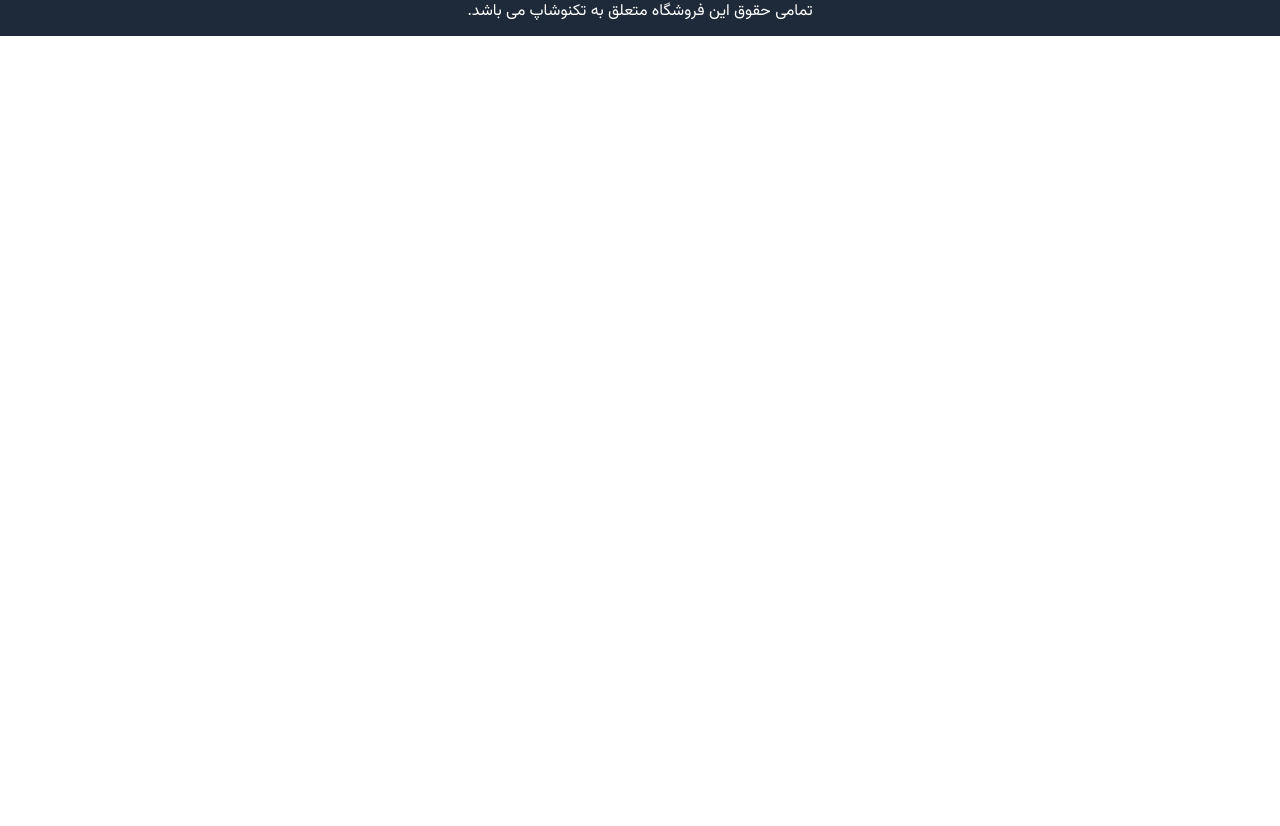
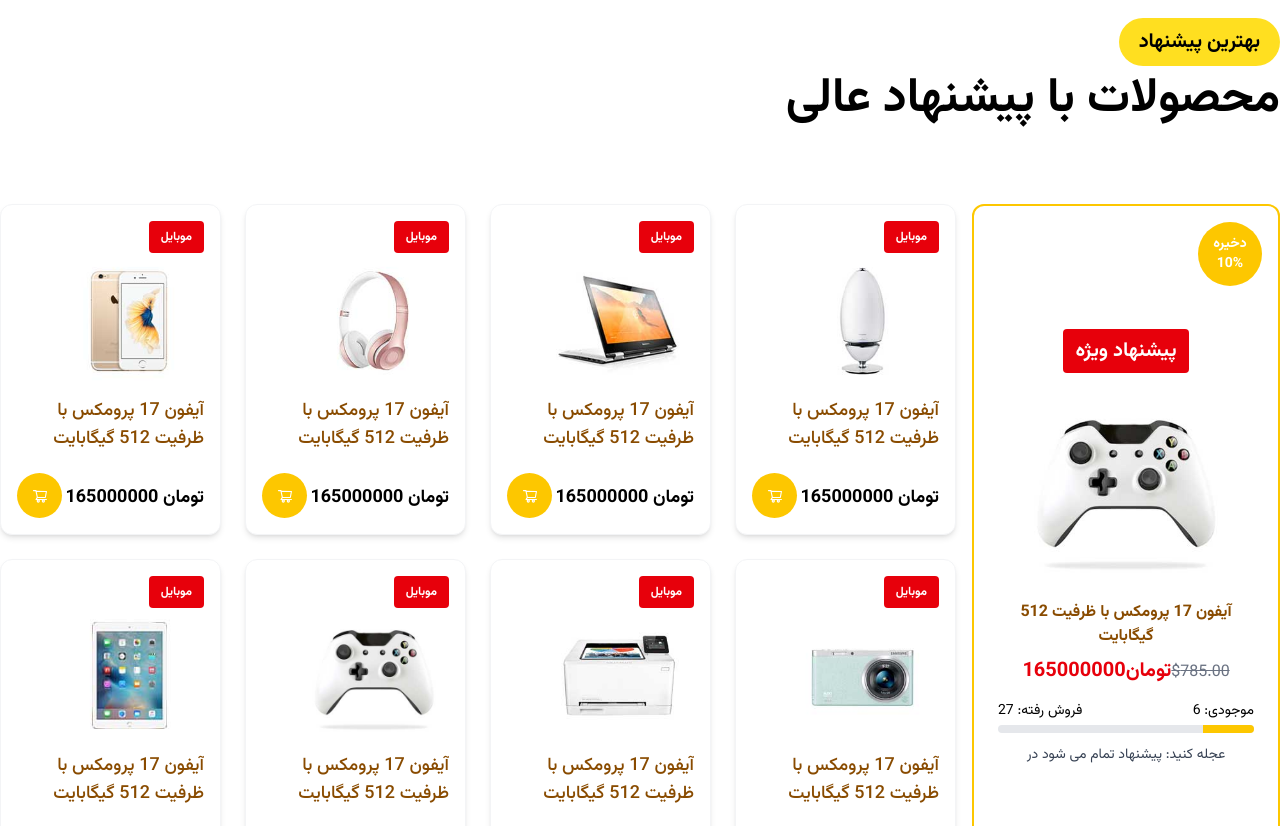
Before and after one commit to mskdeveloper/Techno-Shop, a Next.js app: page / in a window 1280 px wide. Shown: the part 2774-3600 px from the top of the page. Before the commit the page ends 2810 px from the top, so only its background shows below. Built offline with nearby package versions, Linux system fonts and the light colour scheme.

Commit message:
fix checkout page bug

```diff
--- a/app/cart/page.js
+++ b/app/cart/page.js
@@ -62,7 +62,7 @@ const Cart = () => {
     (acc, item) => acc + item.price * item.quantity,
     0
   );
-  const shipping = cart.length ? 300 : 0;
+  const shipping = cart.length ? 30000000 : 0;
   const discountAmount = (subTotal * discount) / 100;
   const total = subTotal + shipping - discountAmount;
 
--- /dev/null
+++ b/app/checkout/PaymentOption.jsx
@@ -0,0 +1,37 @@
+"use client";
+import React from "react";
+
+const PaymentOption = ({
+  id,
+  label,
+  selectedPayment,
+  setSelectedPayment,
+  children,
+}) => {
+  return (
+    <label
+      htmlFor={id}
+      className={`flex items-start gap-3 p-4 border rounded-md cursor-pointer transition-all ${
+        selectedPayment === id
+          ? "border-yellow-400 bg-yellow-50 shadow-sm"
+          : "border-gray-300"
+      } `}
+    >
+      <input
+        type="radio"
+        id={id}
+        name="payment"
+        value={id}
+        checked={selectedPayment === id}
+        onChange={() => setSelectedPayment(id)}
+        className="mt-1 w-4 h-4 text-yellow-400 accent-yellow-400"
+      />
+      <div className="flex-1">
+        <span className="text-sm">{label}</span>
+        {children}
+      </div>
+    </label>
+  );
+};
+
+export default PaymentOption;
--- a/app/page.js
+++ b/app/page.js
@@ -1,6 +1,7 @@
 import Slider from "../components/Home/Slider";
 import Banners from "../components/Home/Banners";
 import PopularProducts from "../components/Home/PopularProducts";
+import BestDeals from "@/components/Home/BestDeals";
 
 const page = () => {
   return (
@@ -8,6 +9,7 @@ const page = () => {
       <Slider />
       <Banners />
       <PopularProducts />
+      <BestDeals />
     </>
   );
 };
--- /dev/null
+++ b/components/Home/BestDeals.jsx
@@ -0,0 +1,131 @@
+"use client";
+import React from "react";
+import Image from "next/image";
+
+import { toast, ToastContainer } from "react-toastify";
+import "react-toastify/dist/ReactToastify.css";
+
+import { useRouter } from "next/navigation";
+
+import ProductData from "../../public/Data.json";
+
+import { AiOutlineShoppingCart } from "react-icons/ai";
+
+const BestDeals = () => {
+  const products = ProductData.Products;
+  const specialOffer = products.find((p) => p.Id === 7);
+
+  const navigate = useRouter();
+
+  const handleAddToCart = (product) => {
+    const cart = JSON.parse(localStorage.getItem("cartItems")) || [];
+    const exists = cart.some((item) => item.Id === product.Id);
+
+    if (!exists) {
+      const updateCart = [...cart, { ...product, quantity: 1 }];
+      localStorage.setItem("cartItems", JSON.stringify(updateCart));
+      toast.success("Item Added To Cart");
+    } else {
+      toast.warning("Item Already In Cart");
+    }
+    setTimeout(() => {
+      navigate.push("/cart");
+    }, 1000);
+  };
+  return (
+    <>
+      {/* Section Title */}
+      <div className="container mx-auto section-title my-10">
+        <span className="text-xl font-semibold bg-yellow-300 px-5 py-2 rounded-full">
+          بهترین پیشنهاد{" "}
+        </span>
+        <h1 className="text-5xl font-bold font-bricolage mt-5">
+          محصولات با پیشنهاد عالی
+        </h1>
+      </div>
+      {/* Products */}
+      <div className="container mx-auto product-wrapper py-10 grid grid-cols-1 lg:grid-cols-4 gap-4">
+        {/* Specian Offer Card */}
+        <div className="bg-white border-2 border-yellow-400 p-6 product-banner-wrap rounded-xl flex flex-col items-center justify-center text-center relative">
+          <span className="text-xl text-white font-bold mb-1 bg-red-600 px-3 py-2 rounded">
+            پیشنهاد ویژه
+          </span>
+          <div className="absolute top-4 right-4 bg-yellow-400 text-white rounded-full h-16 w-16 flex items-center justify-center font-bold text-sm">
+            دخیره <br /> 10%
+          </div>
+          <Image
+            width={90}
+            height={90}
+            src={specialOffer.ProductsImage}
+            alt={specialOffer.Name}
+            className="w-4/5 mx-auto my-4"
+          />
+          <h3 className="text-yellow-800 font-semibold">{specialOffer.Name}</h3>
+          <div className="mt-2">
+            <span className="line-through text-gray-500">
+              ${specialOffer.OldPrice}
+            </span>
+            <span className="text-red-600 text-xl font-bold">
+              تومان{specialOffer.Price}
+            </span>
+          </div>
+          <div className="flex justify-between w-full mt-4 text-sm">
+            <span>موجودی: 6</span>
+            <span>فروش رفته: 27</span>
+          </div>
+          <div className="w-full bg-gray-200 h-2 rounded-full mt-1 overflow-hidden">
+            <div className="bg-yellow-400 w-1/5 h-full"></div>
+          </div>
+          <p className="mt-3 text-gray-700 text-sm">
+            عجله کنید: پیشنهاد تمام می شود در
+          </p>
+        </div>
+        {/* Products Cards */}
+        <div className="lg:col-span-3">
+          <div className="grid product-wrap grid-cols-2 md:grid-cols-4 gap-6">
+            {products.slice(0, 8).map((product) => (
+              <div
+                key={product.Id}
+                className="bg-white shadow-md rounded-xl p-4 flex flex-col items-start hover:shadow-xl transition duration-300 group border border-gray-100 cursor-pointer"
+              >
+                <p className="text-xs text-white font-bold mb-1 bg-red-600 px-3 py-2 rounded">
+                  {product.Category}
+                </p>
+                <Image
+                  width={90}
+                  height={90}
+                  src={product.ProductsImage}
+                  alt={product.Name}
+                  className="w-4/5 h-32 object-contain group-hover:scale-105 transition-transform duration-300"
+                  onClick={() => navigate.push(`/product/${product.Id}`)}
+                />
+                <h4
+                  onClick={() => navigate.push(`/product/${product.Id}`)}
+                  className="text-lg font-medium mt-3 text-yellow-800 hover:underline line-clamp-2"
+                >
+                  {product.Name}
+                </h4>
+                <div className="flex mt-5 flex-row items-center justify-between w-full">
+                  <div className="mt-1 text-md">
+                    <span className="text-lg font-semibold mt-1">
+                      تومان {product.Price}
+                    </span>
+                  </div>
+                  <button
+                    className="bg-yellow-400 text-white rounded-full w-[45px] h-[45px] hover:bg-red-500 hover:shadow-xl transition"
+                    onClick={() => handleAddToCart(product)}
+                  >
+                    <AiOutlineShoppingCart className="m-auto" />
+                  </button>
+                </div>
+              </div>
+            ))}
+          </div>
+          <ToastContainer position="top-right" autoClose={1500} />
+        </div>
+      </div>
+    </>
+  );
+};
+
+export default BestDeals;
```
Also changed, not shown: app/checkout/page.jsx (+50 -55 lines).
